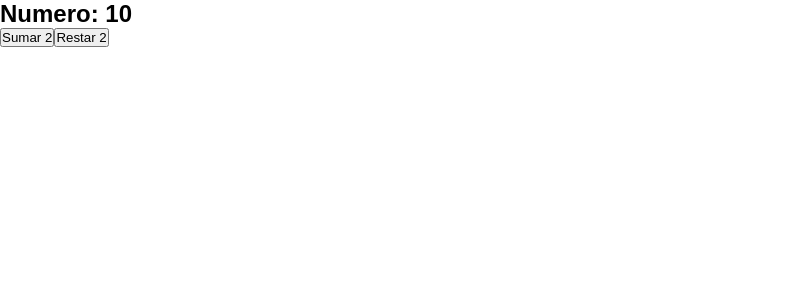
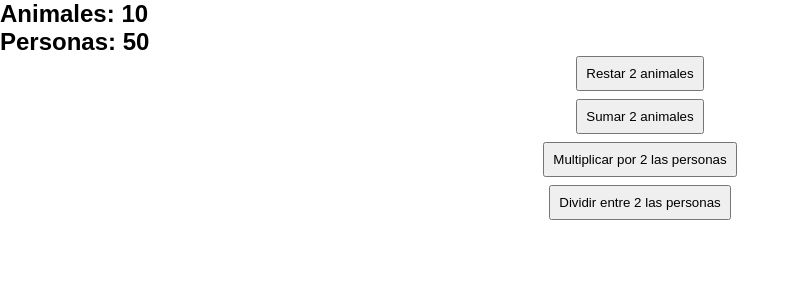
Before and after one commit to jaenfigueroa/poc_zustand, a React (Vite) app: page / in a window 1280 px wide. Shown: the top 300 px of the page, without its empty margins (0-800 px from the left). Built offline with nearby package versions, Linux system fonts and the light colour scheme; the HTML template or start-up script is replaced by a standard one.

Commit message:
chore: add new methods

```diff
--- a/src/App.css
+++ b/src/App.css
@@ -4,3 +4,14 @@
   box-sizing: border-box;
   font-family: sans-serif;
 }
+
+.buttonsContainer {
+  display: flex;
+  flex-direction: column;
+  justify-content: center;
+  align-items: center;
+  gap: 0.5rem;
+}
+button {
+  padding: 0.5rem;
+}
--- a/src/App.tsx
+++ b/src/App.tsx
@@ -3,22 +3,32 @@ import { useCounterStore } from './store/counterStore'
 // import shallow from 'zustand/shallow'
 
 const App = () => {
-  // const count = useCounterStore(({ count }) => count)
-
-  const counterStore = useCounterStore(
+  // 1RA FORMA
+  // EXTRAER ESPECÍFICAMENTE SOLO ESTAS PROPIEDADES, MEJOR OPTIMIZACION
+  // EVITAmos LA RENDERIZACIÓN INNECESARIA DE COMPONENTES SI OTRAS PARTES DEL ESTADO CAMBIAN
+  const { animals, persons } = useCounterStore(
     (state) => ({
-      count: state.count,
-      incrementCount: state.incrementCount,
-      decrementCount: state.decrementCount,
+      animals: state.animals,
+      persons: state.persons,
     })
     // shallow
   )
 
+  // 2DA FORMA
+  // EXTRAER TODAS LAS PROPIEDADES
+  const { incrementAnimals, decrementAnimals, multiplyPersons, dividePersons } = useCounterStore()
+
   return (
     <div className='app'>
-      <h2>Numero: {counterStore.count}</h2>
-      <button onClick={() => counterStore.incrementCount(2)}>Sumar 2</button>
-      <button onClick={() => counterStore.decrementCount(2)}>Restar 2</button>
+      <h2>Animales: {animals}</h2>
+      <h2>Personas: {persons}</h2>
+
+      <div className='buttonsContainer'>
+        <button onClick={() => incrementAnimals(2)}>Restar 2 animales</button>
+        <button onClick={() => decrementAnimals(2)}>Sumar 2 animales</button>
+        <button onClick={() => multiplyPersons(2)}>Multiplicar por 2 las personas</button>
+        <button onClick={() => dividePersons(2)}>Dividir entre 2 las personas</button>
+      </div>
     </div>
   )
 }
--- a/src/store/counterStore.ts
+++ b/src/store/counterStore.ts
@@ -1,21 +1,42 @@
 import { create } from 'zustand'
 
 interface CounterState {
-  count: number
-  incrementCount: (value: number) => void
-  decrementCount: (value: number) => void
+  animals: number
+  persons: number
+
+  incrementAnimals: (value: number) => void
+  decrementAnimals: (value: number) => void
+  multiplyPersons: (value: number) => void
+  dividePersons: (value: number) => void
 }
 
-export const useCounterStore = create<CounterState>((set) => ({
-  count: 10,
+export const useCounterStore = create<CounterState>((set, get) => ({
+  animals: 10,
+  persons: 50,
 
-  incrementCount: (value) =>
+  // 1RA FORMA
+  incrementAnimals: (value) =>
     set((state) => ({
-      count: state.count + value,
+      animals: state.animals + value,
     })),
 
-  decrementCount: (value) =>
+  decrementAnimals: (value) =>
     set((state) => ({
-      count: state.count - value,
+      animals: state.animals - value,
     })),
+
+  // 2DA FORMA, USANDO EL GET()
+  multiplyPersons: (value) => {
+    const { persons } = get()
+    set({
+      persons: persons * value,
+    })
+  },
+
+  dividePersons: (value) => {
+    const { persons } = get()
+    set({
+      persons: persons / value,
+    })
+  },
 }))
```
Also changed, not shown: 1 other file (tests, documents, lock files or other folders).
